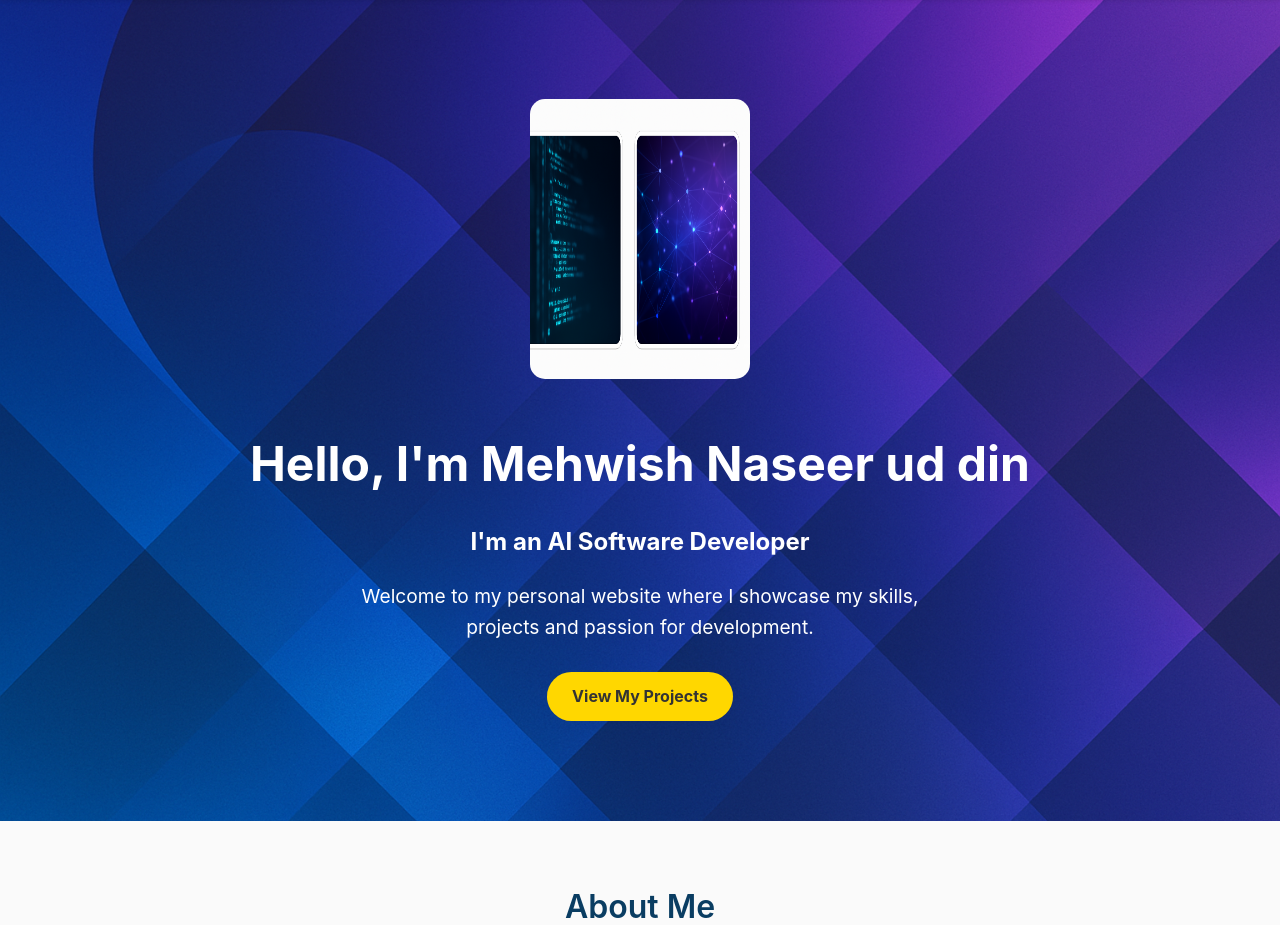
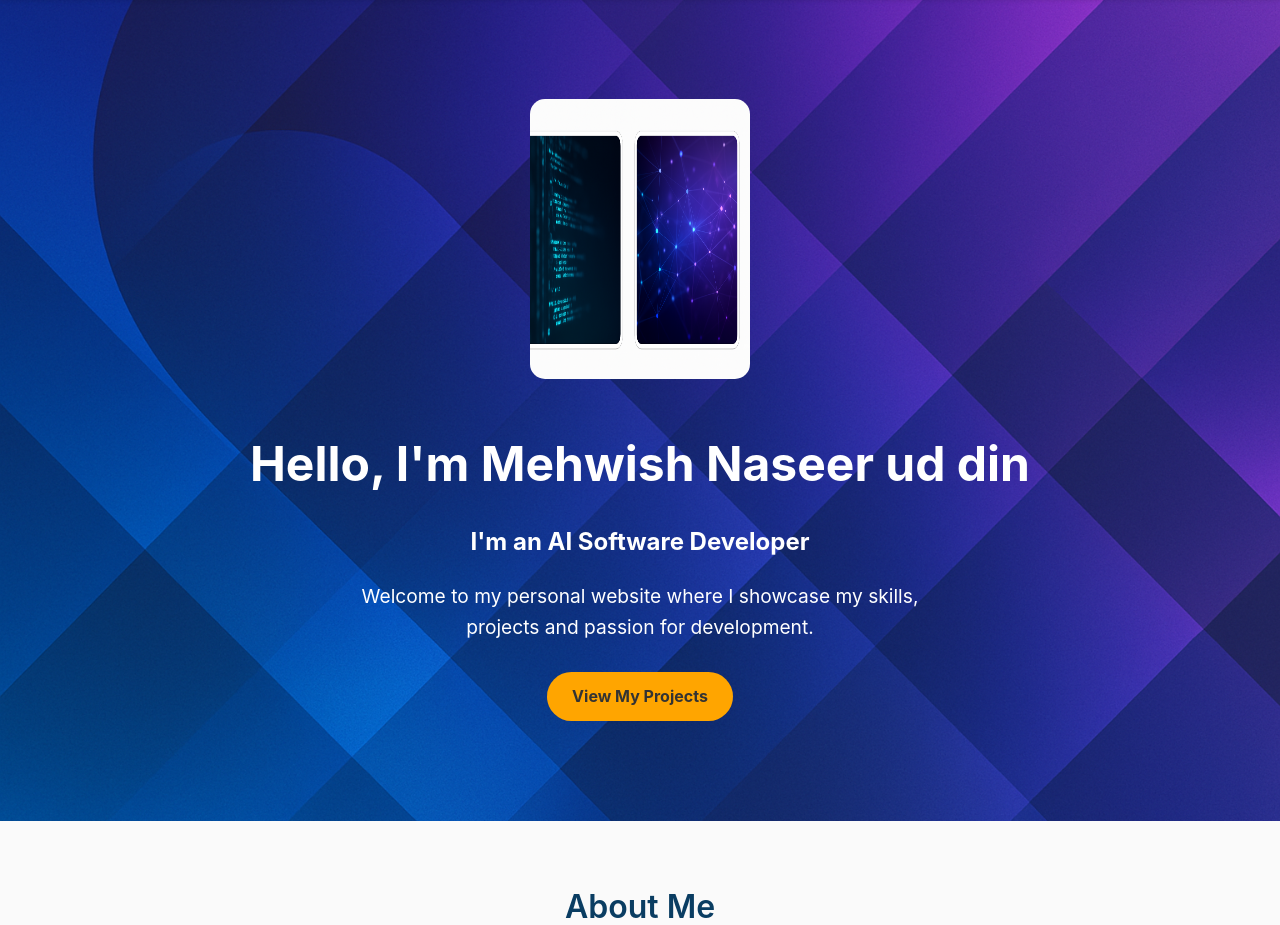
Before and after one commit to Mehwish39/portfolio, a Flask app: page / in a window 1280 px wide. Shown: the part 61-986 px from the top of the page. Run offline with Flask 3, Linux system fonts and the light colour scheme.

Commit message:
Update style.css

```diff
--- a/static/css/style.css
+++ b/static/css/style.css
@@ -89,7 +89,7 @@ nav ul li a:hover {
 
 .btn {
   display: inline-block;
-  background: #ffd700;
+  background: #ffa500;
   color: #333;
   padding: 12px 25px;
   border-radius: 25px;
```
